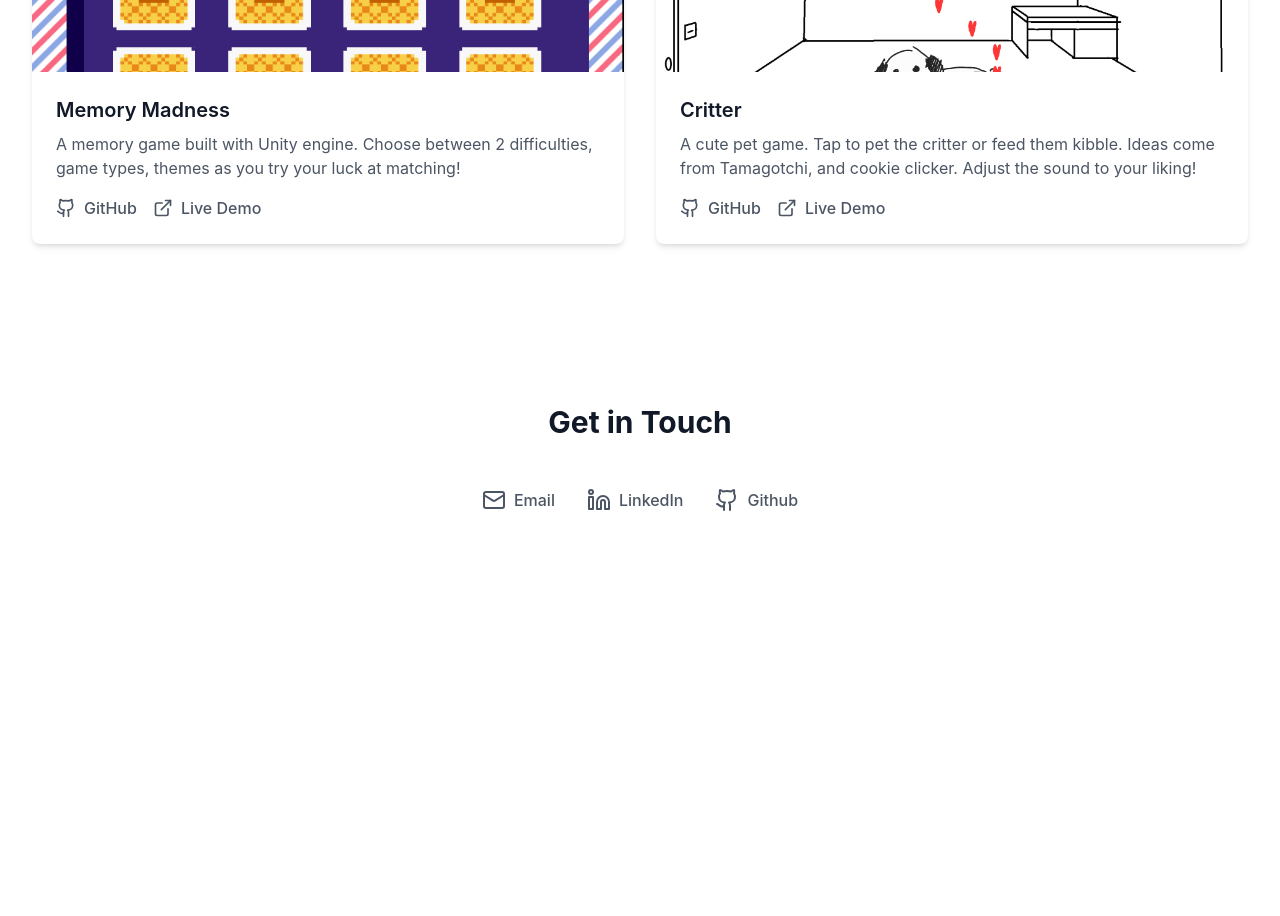
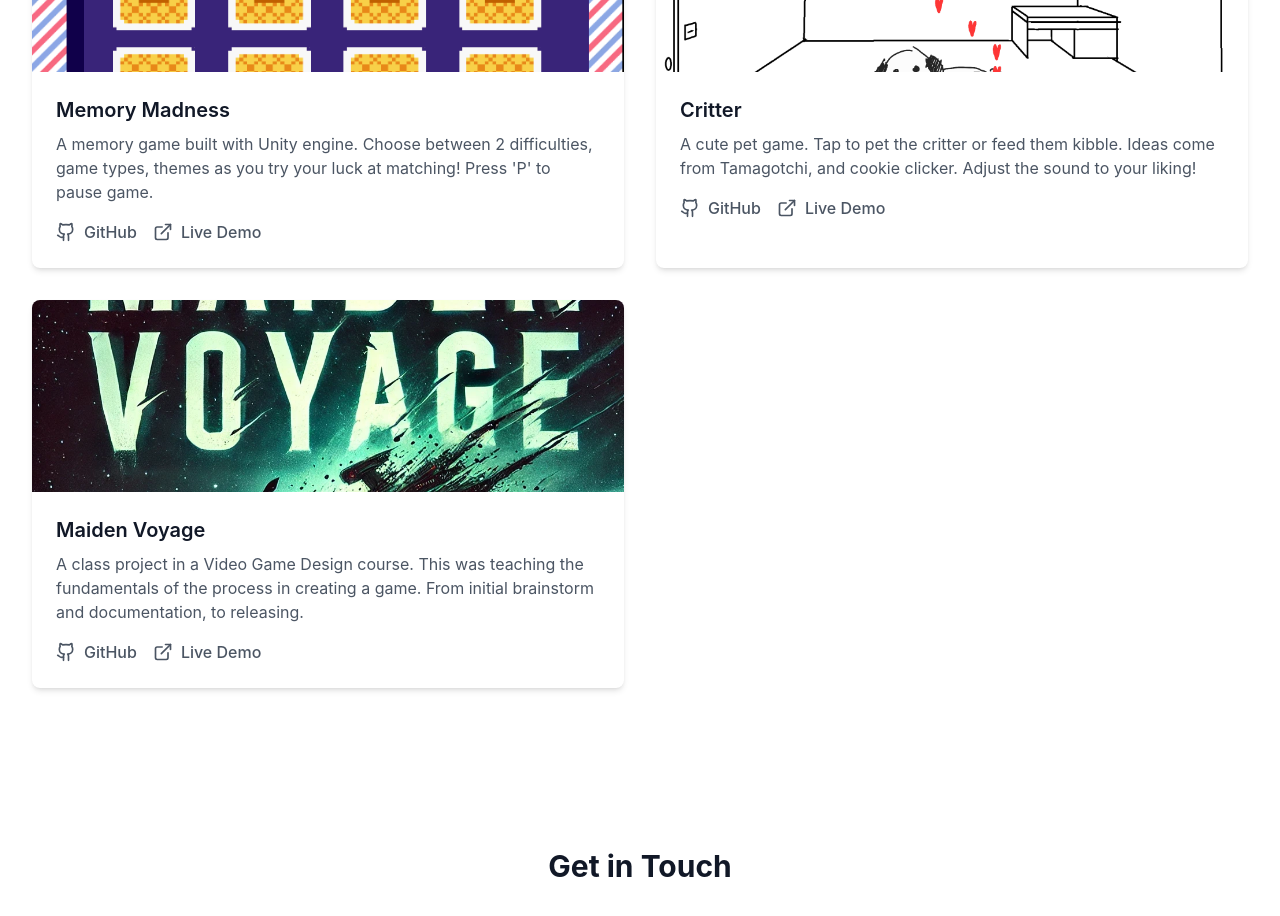
Before and after one commit to OoBubblzoO/PortfolioWebsite, a React (Vite) app: page / in a window 1280 px wide. Shown: the part 1120-2036 px from the top of the page. Before the commit the page ends 1712 px from the top, so only its background shows below. Built offline with nearby package versions, Linux system fonts and the light colour scheme.

Commit message:
Update Project.jsx + pic
- Added New project "Maiden Voyage" + picture for project.

```diff
--- a/src/components/Portfolio.jsx
+++ b/src/components/Portfolio.jsx
@@ -29,7 +29,8 @@ const Portfolio = () => {
             title: "Silent Night",
             description: "The family has gone away on another vacation without telling you. You wake up to a list on the counter. Just do the chores they left for you and relax... right?",
             image: "/SilentNight.png",
-            github: "https://github.com/OoBubblzoO/SilentNight"
+            github: "https://github.com/OoBubblzoO/SilentNight",
+            demo: "https://www.linkedin.com/feed/update/urn:li:activity:7156389538330726400/"
         },
         {
             id: 2,
@@ -42,9 +43,9 @@ const Portfolio = () => {
         {
             id: 3,
             title: "Memory Madness",
-            description: "A memory game built with Unity engine. Choose between 2 difficulties, game types, themes as you try your luck at matching!",
+            description: "A memory game built with Unity engine. Choose between 2 difficulties, game types, themes as you try your luck at matching! Press 'P' to pause game. ",
             image: "/CardImage.PNG",
-            github:"",
+            github:"https://github.com/OoBubblzoO/Memory-Madness",
             demo: "https://drive.google.com/file/d/1zlHl4o-CA4oEO97AOaUxI8KMwsHQre3G/view?usp=sharing"
         },
         {
@@ -55,6 +56,14 @@ const Portfolio = () => {
             github:"https://github.com/ericori/critter-game?tab=readme-ov-file",
             demo: "https://drive.google.com/file/d/1MFj5L9hmjj6l4UXRZbMR7sWtyg5EJwTc/view?usp=sharing"
         },
+        {
+            id: 5,
+            title: "Maiden Voyage",
+            description: "A class project in a Video Game Design course. This was teaching the fundamentals of the process in creating a game. From initial brainstorm and documentation, to releasing.",
+            image: "/MaidenVoyage.png",
+            github:"https://github.com/DemonicTako98/MaidenVoyage",
+        },
+
     ];
 
     return (
```
Also changed, not shown: public/MaidenVoyage.png (added).
